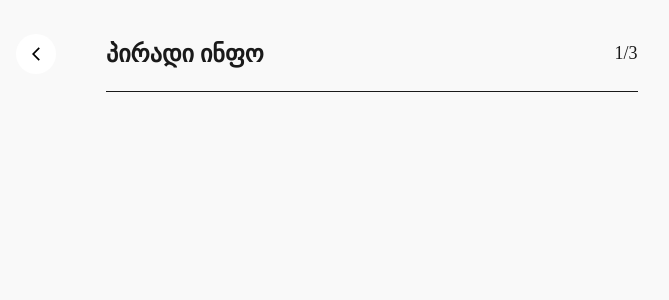
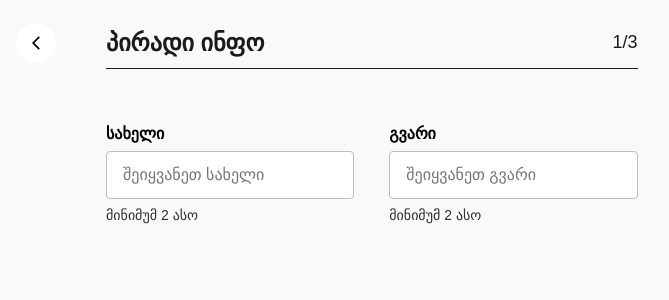
Before and after one commit to GhostHunter78/redberry-cv-generator, a React (Vite) app: page /personal-info in a window 1280 px wide. Shown: the top 300 px of the page, without its empty margins (14-683 px from the left). Built offline with nearby package versions, Linux system fonts and the light colour scheme.

Commit message:
feat: make some style changes, add global styles file and take BackButton as another component

```diff
--- /dev/null
+++ b/src/components/GobackButton.tsx
@@ -0,0 +1,26 @@
+import { Link } from "react-router-dom";
+import styled from "styled-components";
+import { MdArrowBackIosNew } from "react-icons/md";
+import { LocationProps } from "../types";
+
+function GobackButton({ previousLocation }: LocationProps) {
+  return (
+    <Link to={`${previousLocation}`}>
+      <Circle>
+        <MdArrowBackIosNew style={{ fill: "black" }} />
+      </Circle>
+    </Link>
+  );
+}
+
+const Circle = styled.div`
+  width: 40px;
+  height: 40px;
+  display: flex;
+  align-items: center;
+  justify-content: center;
+  background-color: white;
+  border-radius: 50%;
+`;
+
+export default GobackButton;
--- a/src/components/Header.tsx
+++ b/src/components/Header.tsx
@@ -1,45 +1,20 @@
 import styled from "styled-components";
-import { MdArrowBackIosNew } from "react-icons/md";
-import { Link } from "react-router-dom";
 import { HeaderProps } from "../types";
 
-function Header({ previousLocation, pageTitle, PageNumber }: HeaderProps) {
+function Header({ pageTitle, PageNumber }: HeaderProps) {
   return (
-    <MainDiv>
-      <Link to={`${previousLocation}`}>
-        <Circle>
-          <MdArrowBackIosNew style={{ fill: "black" }} />
-        </Circle>
-      </Link>
-      <ContentDiv>
-        <Pagetitle>{pageTitle}</Pagetitle>
-        <PageNumbers>{PageNumber}/3</PageNumbers>
-      </ContentDiv>
-    </MainDiv>
+    <ContentDiv>
+      <Pagetitle>{pageTitle}</Pagetitle>
+      <PageNumbers>{PageNumber}/3</PageNumbers>
+    </ContentDiv>
   );
 }
 
 export default Header;
 
-const MainDiv = styled.div`
-  width: 100%;
-  display: flex;
-  align-items: baseline;
-  gap: 50px;
-`;
-
-const Circle = styled.div`
-  width: 40px;
-  height: 40px;
-  display: flex;
-  align-items: center;
-  justify-content: center;
-  background-color: white;
-  border-radius: 50%;
-`;
-
 const ContentDiv = styled.div`
   width: 100%;
+  height: 45px;
   display: flex;
   align-items: center;
   justify-content: space-between;
@@ -47,13 +22,17 @@ const ContentDiv = styled.div`
   border-bottom: 1px solid #1a1a1a;
 `;
 
-const Pagetitle = styled.h2`
+const Pagetitle = styled.p`
   font-size: 24px;
   font-weight: bold;
   color: #1a1a1a;
+  font-family: sans-serif;
+  margin: 0;
 `;
 
 const PageNumbers = styled(Pagetitle)`
   font-size: 18px;
   font-weight: normal;
+  font-family: sans-serif;
+  margin: 0;
 `;
--- /dev/null
+++ b/src/global-styles/GlobalStyles.tsx
@@ -0,0 +1,32 @@
+import styled from "styled-components";
+
+export const StyledInput = styled.input`
+  width: 100%;
+  box-sizing: border-box;
+  border: 1px solid #bcbcbc;
+  background-color: #fff;
+  border-radius: 4px;
+  font-size: 1rem;
+  padding: 14px 16px;
+  margin-bottom: 8px;
+  &:focus {
+    border-color: #4343dc;
+    outline: none;
+  }
+`;
+
+export const StyledLabel = styled.label`
+  font-family: sans-serif;
+  font-size: 1rem;
+  font-weight: bold;
+  color: #000;
+  margin-bottom: 8px;
+`;
+
+export const StyledHint = styled.p`
+  font-family: sans-serif;
+  font-size: 14px;
+  font-weight: 500;
+  color: #2e2e2e;
+  margin: 0;
+`;
--- a/src/pages/PersonalInfo.tsx
+++ b/src/pages/PersonalInfo.tsx
@@ -1,16 +1,33 @@
 import styled from "styled-components";
 import Header from "../components/Header";
+import {
+  StyledHint,
+  StyledInput,
+  StyledLabel,
+} from "../global-styles/GlobalStyles";
+import GobackButton from "../components/GobackButton";
 
 function PersonalInfo() {
   return (
     <Container>
-      <Content>
-        <Header
-          previousLocation={"/home"}
-          pageTitle={"პირადი ინფო"}
-          PageNumber={"1"}
-        />
-      </Content>
+      <LeftSideDiv>
+        <GobackButton previousLocation={"/home"} />
+        <Content>
+          <Header pageTitle={"პირადი ინფო"} PageNumber={"1"} />
+          <Form>
+            <InputDiv>
+              <StyledLabel>სახელი</StyledLabel>
+              <StyledInput placeholder="შეიყვანეთ სახელი" type="text" />
+              <StyledHint>მინიმუმ 2 ასო</StyledHint>
+            </InputDiv>
+            <InputDiv>
+              <StyledLabel>გვარი</StyledLabel>
+              <StyledInput placeholder="შეიყვანეთ გვარი" type="text" />
+              <StyledHint>მინიმუმ 2 ასო</StyledHint>
+            </InputDiv>
+          </Form>
+        </Content>
+      </LeftSideDiv>
       <CVSample></CVSample>
     </Container>
   );
@@ -24,13 +41,36 @@ const Container = styled.div`
   height: 100vh;
 `;
 
+const LeftSideDiv = styled.div`
+  width: 55%;
+  display: flex;
+  align-items: baseline;
+  gap: 50px;
+  padding: 20px 120px 50px 30px;
+`;
+
 const Content = styled.div`
+  width: 100%;
   display: flex;
-  width: 55%;
-  padding: 20px 120px 50px 30px;
+  flex-direction: column;
+  align-items: flex-start;
 `;
 
 const CVSample = styled.div`
   background-color: white;
   width: 45%;
 `;
+
+const Form = styled.form`
+  width: 100%;
+  display: flex;
+  gap: 35px;
+  margin-top: 55px;
+`;
+
+const InputDiv = styled.div`
+  width: 50%;
+  display: flex;
+  flex-direction: column;
+  align-items: flex-start;
+`;
--- a/src/types.d.ts
+++ b/src/types.d.ts
@@ -1,5 +1,8 @@
 export type HeaderProps = {
-  previousLocation: string;
   pageTitle: string;
   PageNumber: string;
 };
+
+export type LocationProps = {
+  previousLocation: string;
+};
```
